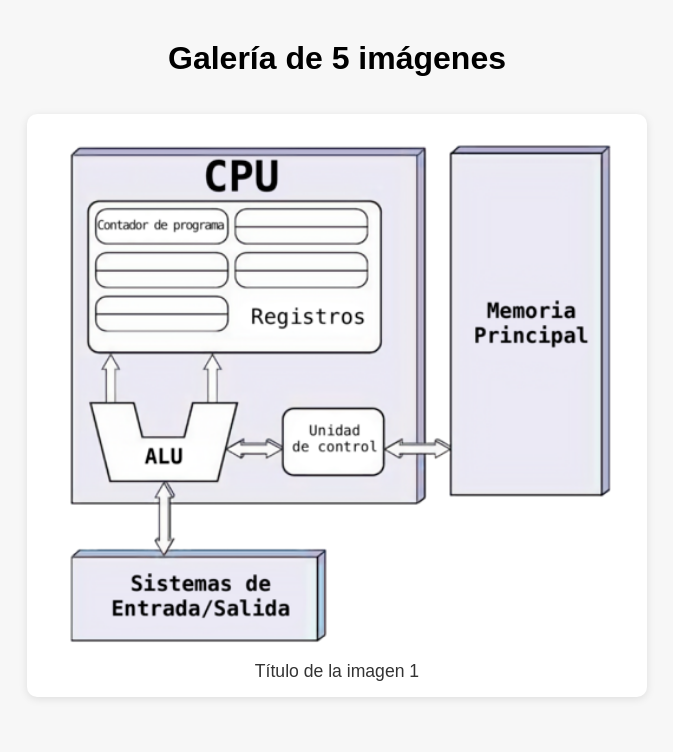
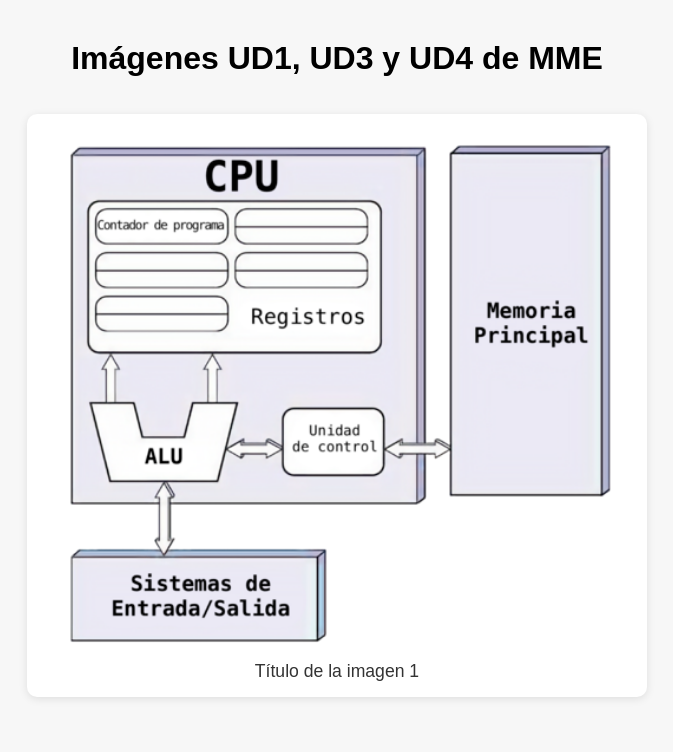
Before and after one commit to antoniocecilia/MME-UD1-3-4, a plain HTML site: page index.html in a window 1280 px wide. Shown: the top 752 px of the page, without its empty margins (303-976 px from the left). Drawn offline with Linux system fonts and the light colour scheme.

Commit message:
Update index.html

```diff
--- a/index.html
+++ b/index.html
@@ -3,7 +3,7 @@
 <head>
     <meta charset="UTF-8" />
     <meta name="viewport" content="width=device-width, initial-scale=1.0" />
-    <title>Galería de Imágenes</title>
+    <title>Imágenes UD1, UD3 y UD4 de MME</title>
     <style>
         body {
             font-family: Arial, sans-serif;
@@ -41,7 +41,7 @@
     </style>
 </head>
 <body>
-    <h1>Galería de 5 imágenes</h1>
+    <h1>Imágenes UD1, UD3 y UD4 de MME</h1>
 
     <div class="galeria">
         <figure>
```
